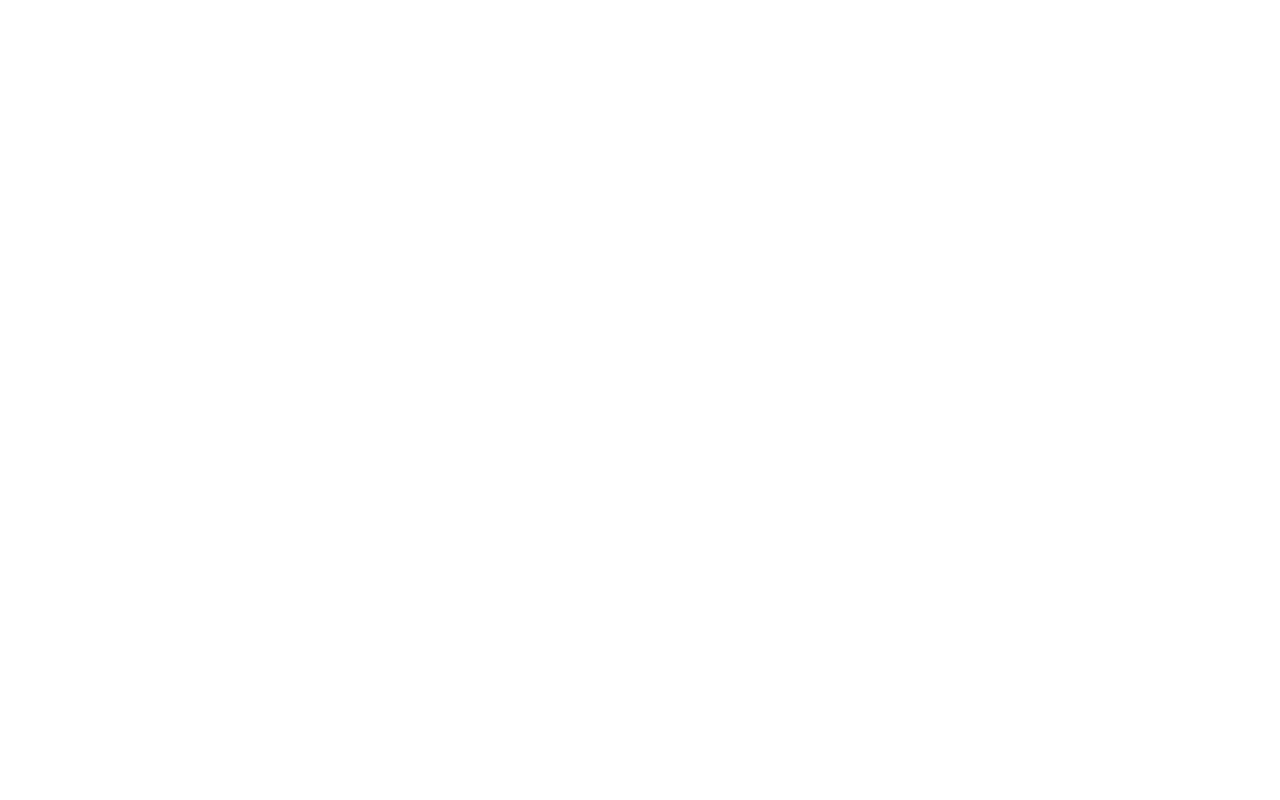
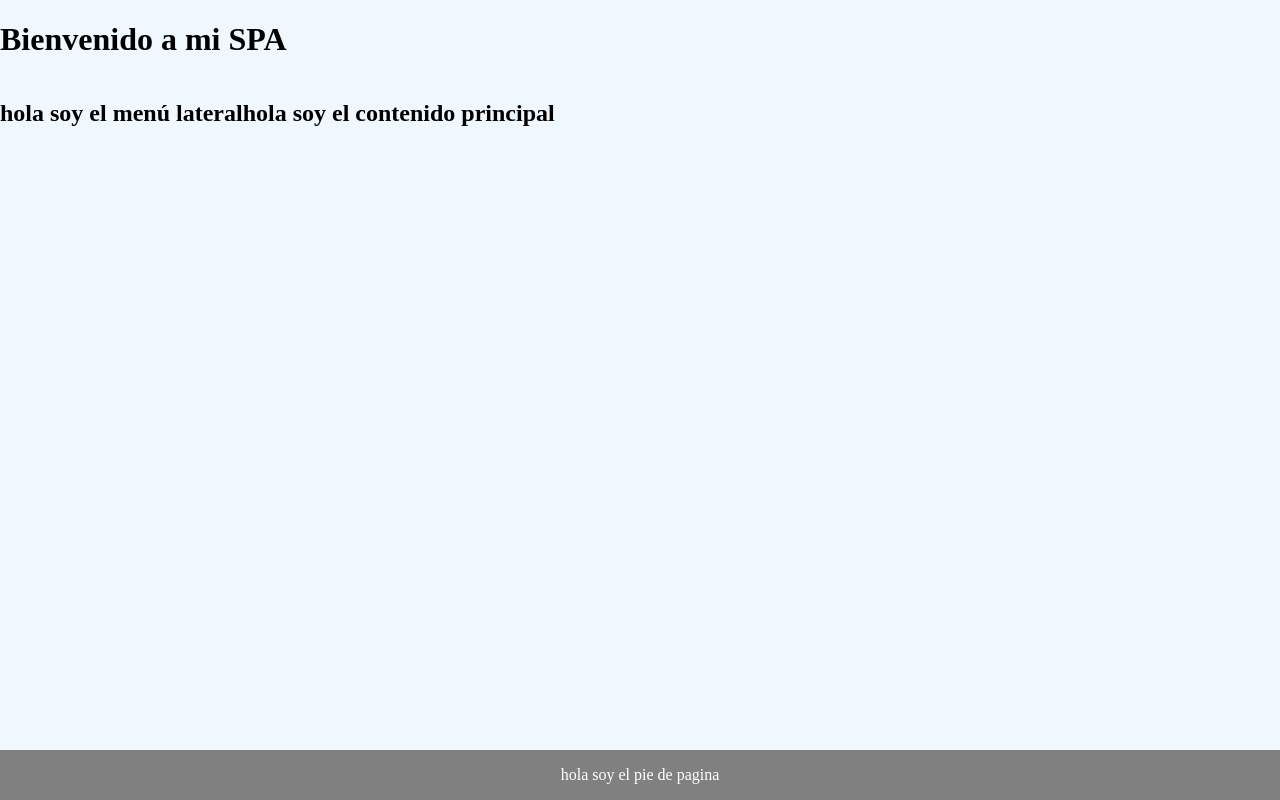
Before and after one commit to KineticKzz/ProyectoJavaScript, a plain HTML site: page index.html in a window 1280 px wide. Drawn offline with Linux system fonts and the light colour scheme.

Commit message:
empezando

```diff
--- a/index.html
+++ b/index.html
@@ -3,9 +3,23 @@
 <head>
     <meta charset="UTF-8">
     <meta name="viewport" content="width=device-width, initial-scale=1.0">
-    <title>Document</title>
+    <link rel="stylesheet" href="style.css">
+    <title>Ficha de Trabajo Semanal</title>
 </head>
 <body>
-
+    <div id="cabecera">
+        <h1>Bienvenido a mi SPA</h1>
+    </div>
+    <div id="contenedor1">
+        <div id="menu-lateral">
+            <h2>hola soy el menú lateral</h2>
+        </div>
+        <div id="contenido-principal">
+            <h2>hola soy el contenido principal</h2>
+        </div>
+    </div>
+    <div class="footer">
+        <p>hola soy el pie de pagina</p>
+    </div>
 </body>
 </html>
--- a/style.css
+++ b/style.css
@@ -1,4 +1,18 @@
 body{
     margin: 0px;
     background-color: aliceblue;
+    flex-direction: column;
 }
+#contenedor1 {
+    display: flex;
+    flex-direction: row;
+}
+.footer {
+    position: fixed;
+    left: 0;
+    bottom: 0;
+    width: 100%;
+    background-color: grey;
+    color: white;
+    text-align: center;
+  }
```
